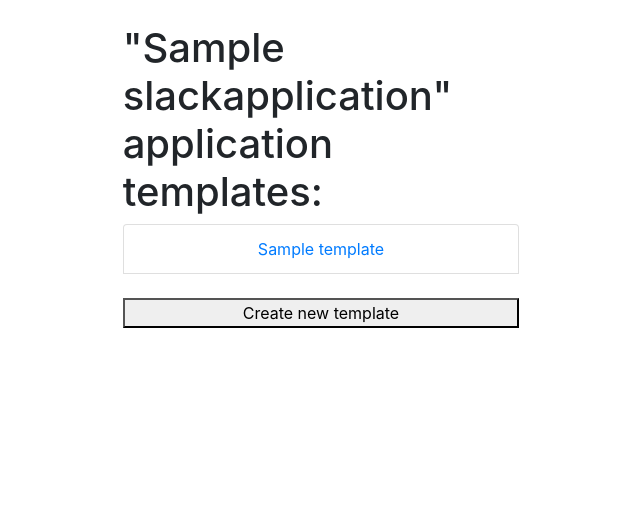
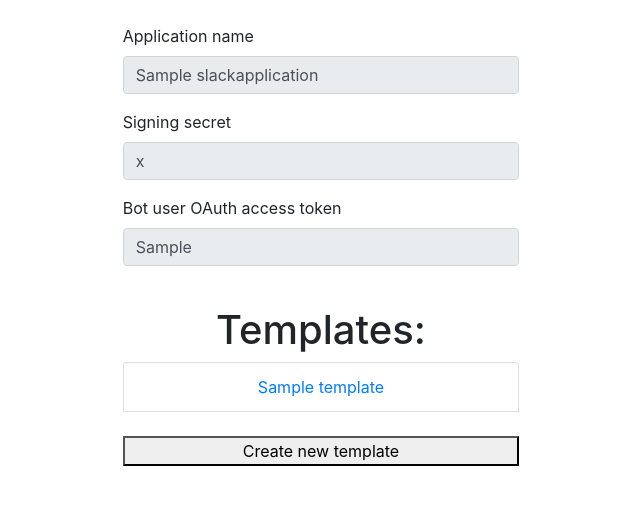
Before and after one commit to Sturmtiger/Slack-integration-service, a Django app: page /app/1/ in a window 1280 px wide. Shown: the part 56-561 px from the top of the page, without its empty margins (319-959 px from the left). Run offline with Django 3.2, Linux system fonts and the light colour scheme; tables that the repository leaves empty hold one stand-in row (values such as "Sample post"); some libraries are stand-ins or nearby versions.

Commit message:
pages in progress

```diff
--- a/slack_integration/models.py
+++ b/slack_integration/models.py
@@ -1,5 +1,5 @@
 from django.db import models
-from django.core.validators import MinLengthValidator, MaxLengthValidator
+from django.core.validators import MinLengthValidator
 
 
 class SlackApplication(models.Model):
@@ -20,7 +20,7 @@ class Template(models.Model):
                                     related_name='templates')
     name = models.CharField(max_length=50)
     channel_name = models.CharField(max_length=15)
-    text = models.TextField()
+    message_text = models.TextField()
 
     class Meta:
         unique_together = ('application', 'name')
--- a/slack_integration/templates/slack_integration/app_detail.html
+++ b/slack_integration/templates/slack_integration/app_detail.html
@@ -1,17 +1,41 @@
 {% extends 'base.html' %}
 
-{% block title %}Slack App list{% endblock %}
+{% block title %}"{{ app.name }}" app detail{% endblock %}
 
 {% block content %}
 <div class="container-fluid">
+
+    <div class="row">
+        <div class="col-4 offset-4 mt-4">
+            <div class="form-group">
+                <label>Application name</label>
+                <div>
+                    <input class="form-control" type="text" disabled value="{{ app.name }}">
+                </div>
+            </div>
+            <div class="form-group">
+                <label>Signing secret</label>
+                <div>
+                    <input class="form-control" type="text" disabled value="{{ app.signing_secret }}">
+                </div>
+            </div>
+            <div class="form-group">
+                <label>Bot user OAuth access token</label>
+                <div>
+                    <input class="form-control" type="text" disabled value="{{ app.bot_user_oauth_access_token }}">
+                </div>
+            </div>
+        </div>
+    </div>
+
     <div class="row">
         <div class="col-4 offset-4 mt-4">
             <div id="app-list-block">
-                <h1 class="d-flex justify-content-center">"{{ app.name }}" application templates:</h1>
+                <h1 class="d-flex justify-content-center">Templates:</h1>
                 <ul class="list-group text-center">
                     {% for template in app.templates.all %}
                     <li class="list-group-item">
-                        <a href="#">{{ template.name }}</a>
+                        <a href="{% url 'template_detail' template.pk %}">{{ template.name }}</a>
                     </li>
                     {% empty %}
                     <p class="d-flex justify-content-center" style="color: red;">
--- a/slack_integration/urls.py
+++ b/slack_integration/urls.py
@@ -8,4 +8,6 @@ urlpatterns = [
     path('app/<pk>/', views.AppDetailView.as_view(), name='app_detail'),
     path('template-create/<app_pk>/', views.CreateTemplateView.as_view(),
          name='template_create'),
+    path('template/<pk>/', views.TemplateDetailView.as_view(),
+         name='template_detail'),
 ]
--- a/slack_integration/views.py
+++ b/slack_integration/views.py
@@ -34,7 +34,7 @@ class AppRegistrationView(generic.CreateView):
 
 class CreateTemplateView(generic.CreateView):
     model = Template
-    fields = ('name', 'channel_name', 'text')
+    fields = ('channel_name', 'name', 'message_text')
     template_name = 'slack_integration/template_create.html'
 
     def form_valid(self, form):
@@ -45,6 +45,15 @@ class CreateTemplateView(generic.CreateView):
         self.object.save()
         return HttpResponseRedirect(self.get_success_url())
 
+    def get_form(self, form_class=None):
+        if form_class is None:
+            form_class = self.get_form_class()
+
+        form = super().get_form(form_class)
+        form.fields['name'].label = 'Template name'
+        form.fields['channel_name'].widget.attrs = {'placeholder': '#channel'}
+        return form
+
     def get_context_data(self, **kwargs):
         context = super().get_context_data(**kwargs)
         context['next'] = self.request.GET.get('next', '/')
@@ -53,3 +62,9 @@ class CreateTemplateView(generic.CreateView):
     def get_success_url(self):
         next_url = self.request.GET.get('next', '/')
         return next_url
+
+
+class TemplateDetailView(generic.DetailView):
+    model = Template
+    template_name = 'slack_integration/template_detail.html'
+    context_object_name = 'template'
```
Also changed, not shown: slack_integration/templates/slack_integration/template_detail.html (added, +32 -0 lines), slack_integration/forms.py (added), slack_integration/migrations/0001_initial.py, slack_integration/migrations/0002_auto_20200610_1056.py (deleted), slack_integration/migrations/0003_auto_20200610_1143.py (deleted), slack_integration/migrations/__init__.py (deleted).
